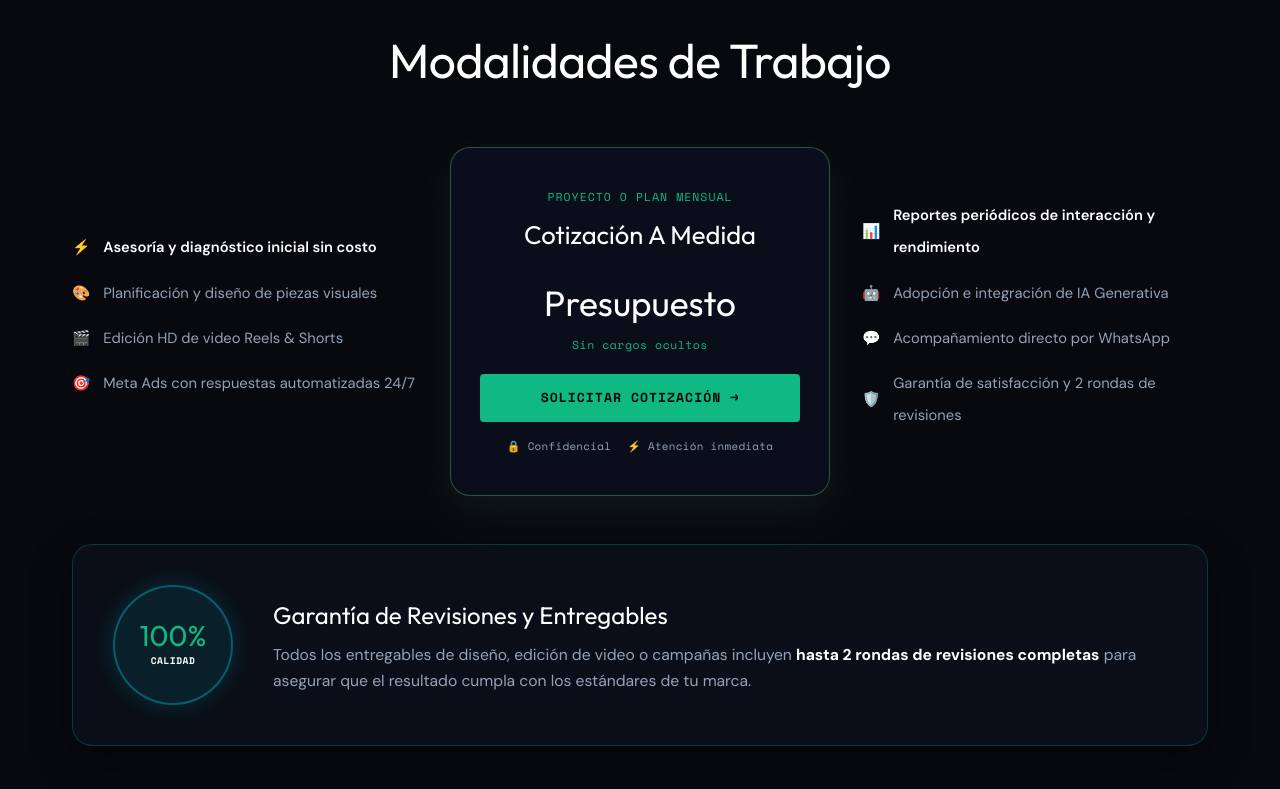
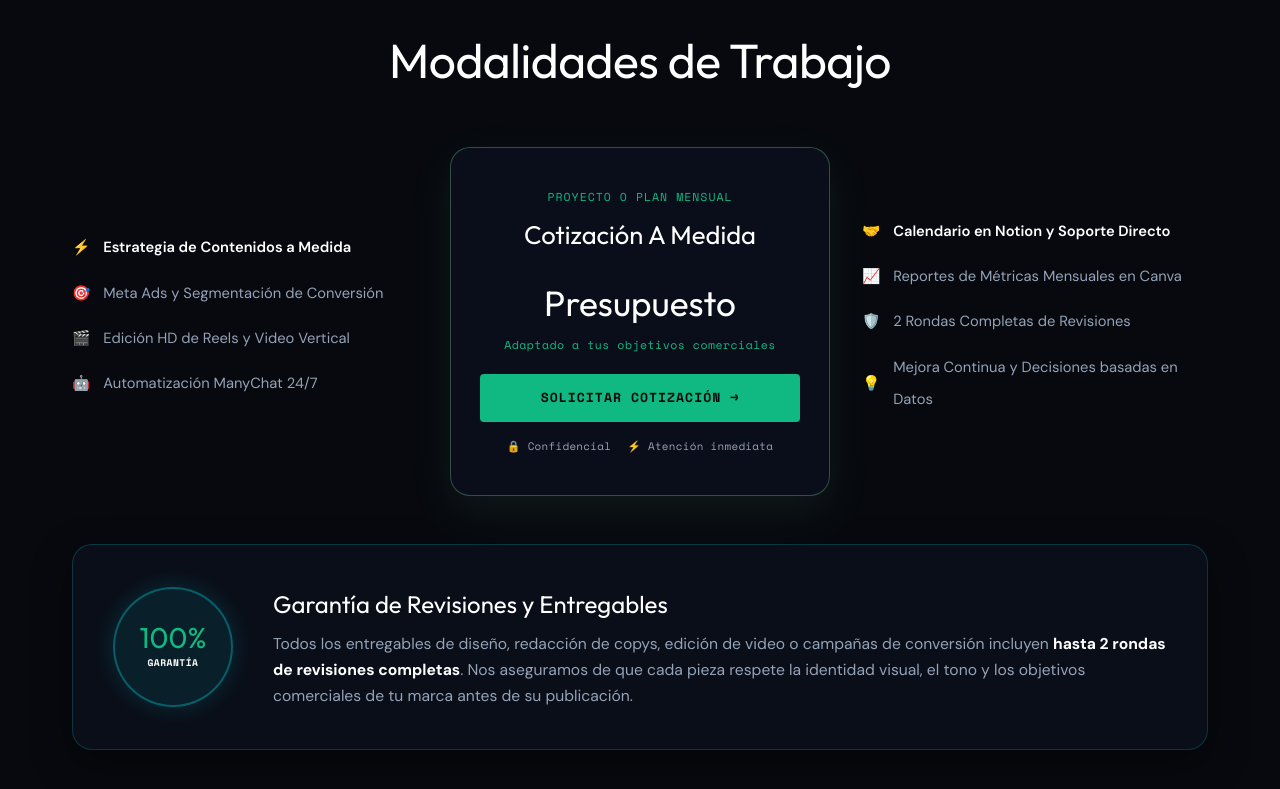
Before and after one commit to simondiaz-marketing/simon-diaz-portafolio-de-servicios, a plain HTML site: page servicios/index.html in a window 1280 px wide. Shown: the part 4303-5092 px from the top of the page. Drawn offline with nearby package versions, Linux system fonts and the light colour scheme; files whose address does not match are found by name.

Commit message:
feat: optimizar textos de Modalidades de Trabajo y Garantia de revisiones

```diff
--- a/servicios/index.html
+++ b/servicios/index.html
@@ -665,22 +665,23 @@
 
             <div class="central-pricing-container">
 
+                <!-- Columna Izquierda: Servicios Core -->
                 <div style="font-size: 0.92rem; color: var(--color-stone); line-height: 2.2;">
-                    <div
-                        style="display: flex; align-items: center; gap: 0.8rem; color: var(--color-white); font-weight: 600; margin-bottom: 0.8rem;">
-                        <span style="color: var(--color-lime);">⚡</span> Asesoría y diagnóstico inicial sin costo
+                    <div style="display: flex; align-items: center; gap: 0.8rem; color: var(--color-white); font-weight: 600; margin-bottom: 0.8rem;">
+                        <span style="color: var(--color-lime);">⚡</span> Estrategia de Contenidos a Medida
                     </div>
                     <div style="display: flex; align-items: center; gap: 0.8rem; margin-bottom: 0.8rem;">
-                        <span style="color: var(--color-lime);">🎨</span> Planificación y diseño de piezas visuales
+                        <span style="color: var(--color-lime);">🎯</span> Meta Ads y Segmentación de Conversión
                     </div>
                     <div style="display: flex; align-items: center; gap: 0.8rem; margin-bottom: 0.8rem;">
-                        <span style="color: var(--color-lime);">🎬</span> Edición HD de video Reels & Shorts
+                        <span style="color: var(--color-lime);">🎬</span> Edición HD de Reels y Video Vertical
                     </div>
                     <div style="display: flex; align-items: center; gap: 0.8rem; margin-bottom: 0.8rem;">
-                        <span style="color: var(--color-lime);">🎯</span> Meta Ads con respuestas automatizadas 24/7
+                        <span style="color: var(--color-lime);">🤖</span> Automatización ManyChat 24/7
                     </div>
                 </div>
 
+                <!-- Tarjeta Central: Cotización -->
                 <div class="central-pricing-card"
                     style="border-color: rgba(126,232,162,0.3); box-shadow: 0 15px 45px rgba(126,232,162,0.08);">
                     <div
@@ -695,7 +696,7 @@
                             style="font-family: var(--font-display); font-size: 2.2rem; color: var(--color-white);">Presupuesto</span>
                         <div
                             style="font-family: var(--font-mono); font-size: 0.72rem; color: var(--color-lime); margin-top: 0.3rem; letter-spacing: 0.5px;">
-                            Sin cargos ocultos</div>
+                            Adaptado a tus objetivos comerciales</div>
                     </div>
 
                     <a href="#contacto-directo" onclick="preselectService('Consulta General')"
@@ -711,19 +712,19 @@
                     </div>
                 </div>
 
+                <!-- Columna Derecha: Soporte y Metodología -->
                 <div style="font-size: 0.92rem; color: var(--color-stone); line-height: 2.2;">
-                    <div
-                        style="display: flex; align-items: center; gap: 0.8rem; color: var(--color-white); font-weight: 600; margin-bottom: 0.8rem;">
-                        <span style="color: #10b981;">📊</span> Reportes periódicos de interacción y rendimiento
+                    <div style="display: flex; align-items: center; gap: 0.8rem; color: var(--color-white); font-weight: 600; margin-bottom: 0.8rem;">
+                        <span style="color: #10b981;">🤝</span> Calendario en Notion y Soporte Directo
                     </div>
                     <div style="display: flex; align-items: center; gap: 0.8rem; margin-bottom: 0.8rem;">
-                        <span style="color: #10b981;">🤖</span> Adopción e integración de IA Generativa
+                        <span style="color: #10b981;">📈</span> Reportes de Métricas Mensuales en Canva
                     </div>
                     <div style="display: flex; align-items: center; gap: 0.8rem; margin-bottom: 0.8rem;">
-                        <span style="color: #10b981;">💬</span> Acompañamiento directo por WhatsApp
+                        <span style="color: #10b981;">🛡️</span> 2 Rondas Completas de Revisiones
                     </div>
                     <div style="display: flex; align-items: center; gap: 0.8rem; margin-bottom: 0.8rem;">
-                        <span style="color: #10b981;">🛡️</span> Garantía de satisfacción y 2 rondas de revisiones
+                        <span style="color: #10b981;">💡</span> Mejora Continua y Decisiones basadas en Datos
                     </div>
                 </div>
 
@@ -734,7 +735,7 @@
                     <span
                         style="font-family: var(--font-display); font-size: 1.8rem; color: var(--color-lime); line-height: 1;">100%</span>
                     <span
-                        style="font-family: var(--font-mono); font-size: 0.6rem; font-weight: 700; color: var(--color-white); text-transform: uppercase; letter-spacing: 0.5px; margin-top: 0.2rem;">Calidad</span>
+                        style="font-family: var(--font-mono); font-size: 0.6rem; font-weight: 700; color: var(--color-white); text-transform: uppercase; letter-spacing: 0.5px; margin-top: 0.2rem;">Garantía</span>
                 </div>
                 <div>
                     <h3
@@ -742,9 +743,8 @@
                         Garantía de Revisiones y Entregables
                     </h3>
                     <p style="color: var(--color-stone); font-size: 0.98rem; line-height: 1.65; margin: 0;">
-                        Todos los entregables de diseño, edición de video o campañas incluyen <strong
-                            style="color: var(--color-white);">hasta 2 rondas de revisiones completas</strong> para
-                        asegurar que el resultado cumpla con los estándares de tu marca.
+                        Todos los entregables de diseño, redacción de copys, edición de video o campañas de conversión incluyen <strong
+                            style="color: var(--color-white);">hasta 2 rondas de revisiones completas</strong>. Nos aseguramos de que cada pieza respete la identidad visual, el tono y los objetivos comerciales de tu marca antes de su publicación.
                     </p>
                 </div>
             </div>
```
